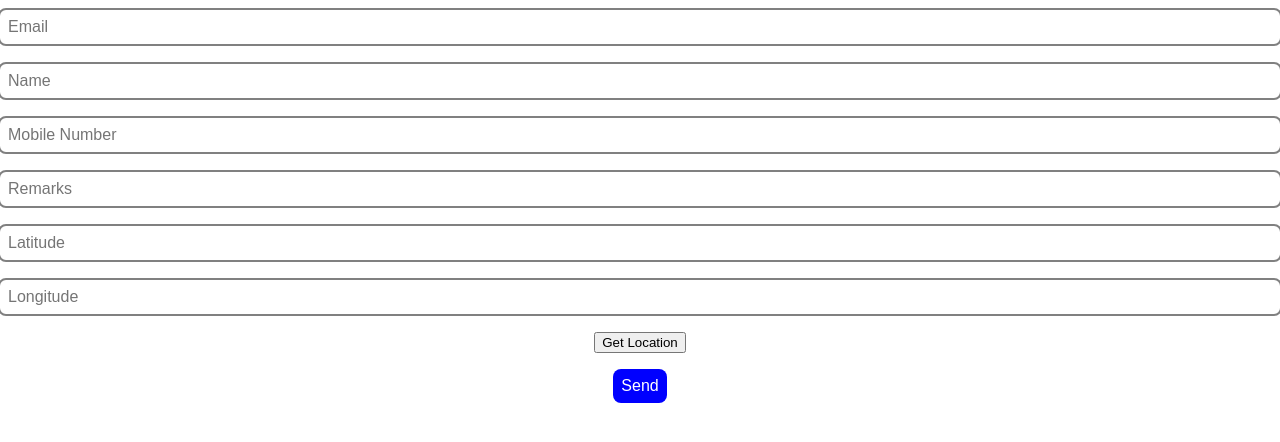
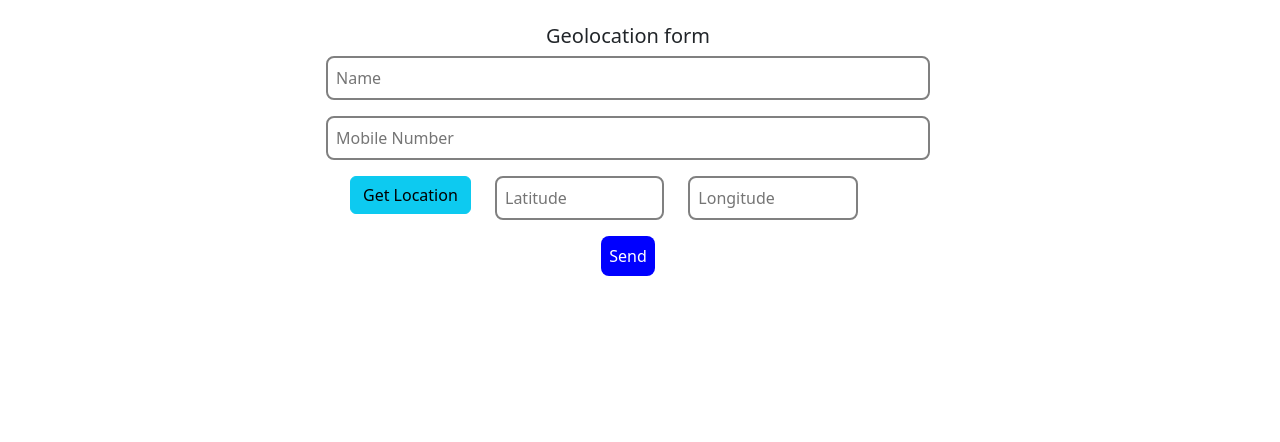
Before and after one commit to vijay5333/Geolocationform, a plain HTML site: page index.html in a window 1280 px wide. Drawn offline with nearby package versions, Linux system fonts and the light colour scheme.

Commit message:
added changes

```diff
--- a/index.html
+++ b/index.html
@@ -1,6 +1,17 @@
 <!DOCTYPE html>
 <html>
   <head>
+    <link
+      href="https://cdn.jsdelivr.net/npm/bootstrap@5.3.3/dist/css/bootstrap.min.css"
+      rel="stylesheet"
+      integrity="sha384-QWTKZyjpPEjISv5WaRU9OFeRpok6YctnYmDr5pNlyT2bRjXh0JMhjY6hW+ALEwIH"
+      crossorigin="anonymous"
+    />
+    <script
+      src="https://cdn.jsdelivr.net/npm/bootstrap@5.3.3/dist/js/bootstrap.bundle.min.js"
+      integrity="sha384-YvpcrYf0tY3lHB60NNkmXc5s9fDVZLESaAA55NDzOxhy9GkcIdslK1eN7N6jIeHz"
+      crossorigin="anonymous"
+    ></script>
     <meta charset="UTF-8" />
     <title>Google Sheet Form</title>
     <style>
@@ -60,11 +71,15 @@
     </script>
   </head>
   <body>
+    <div
+      class="row d-flex container-fluid justify-content-center align-items-center pt-4"
+    >
+      <h5 class="text-center">Geolocation form</h5>
+      <div class="col-sm-6 col-lg-6">
         <form
           action="https://script.google.com/macros/s/AKfycbxFw9Xf11diJ52ztZ1kE4tBTB00LlitgyvB2zT8Nco9jwFCQBLmCvJn_c11sFrzexvidA/exec"
           method="post"
         >
-      <input name="Email" type="email" placeholder="Email" required />
           <input name="Name" type="text" placeholder="Name" required />
           <input
             name="Mobile Number"
@@ -72,16 +87,39 @@
             placeholder="Mobile Number"
             required
           />
-      <input name="Remarks" type="text" placeholder="Remarks" required />
-      <input type="text" id="Latitude" name="Latitude" placeholder="Latitude" />
+          <div class="row d-flex container-fluid">
+            <div class="col-lg-3 col-sm-4">
+              <button
+                type="button"
+                class="btn btn-info"
+                onclick="getLocation()"
+              >
+                Get Location
+              </button>
+            </div>
+            <div class="col-lg-4 col-sm-4">
+              <input
+                type="text"
+                id="Latitude"
+                name="Latitude"
+                placeholder="Latitude"
+                readonly
+              />
+            </div>
+            <div class="col-lg-4 col-sm-4">
               <input
                 type="text"
                 id="Longitude"
                 name="Longitude"
                 placeholder="Longitude"
+                readonly
               />
-      <button type="button" onclick="getLocation()">Get Location</button>
+            </div>
+          </div>
+
           <button type="submit">Send</button>
         </form>
+      </div>
+    </div>
   </body>
 </html>
```
Lines whose indentation alone changed are shown as unchanged.
